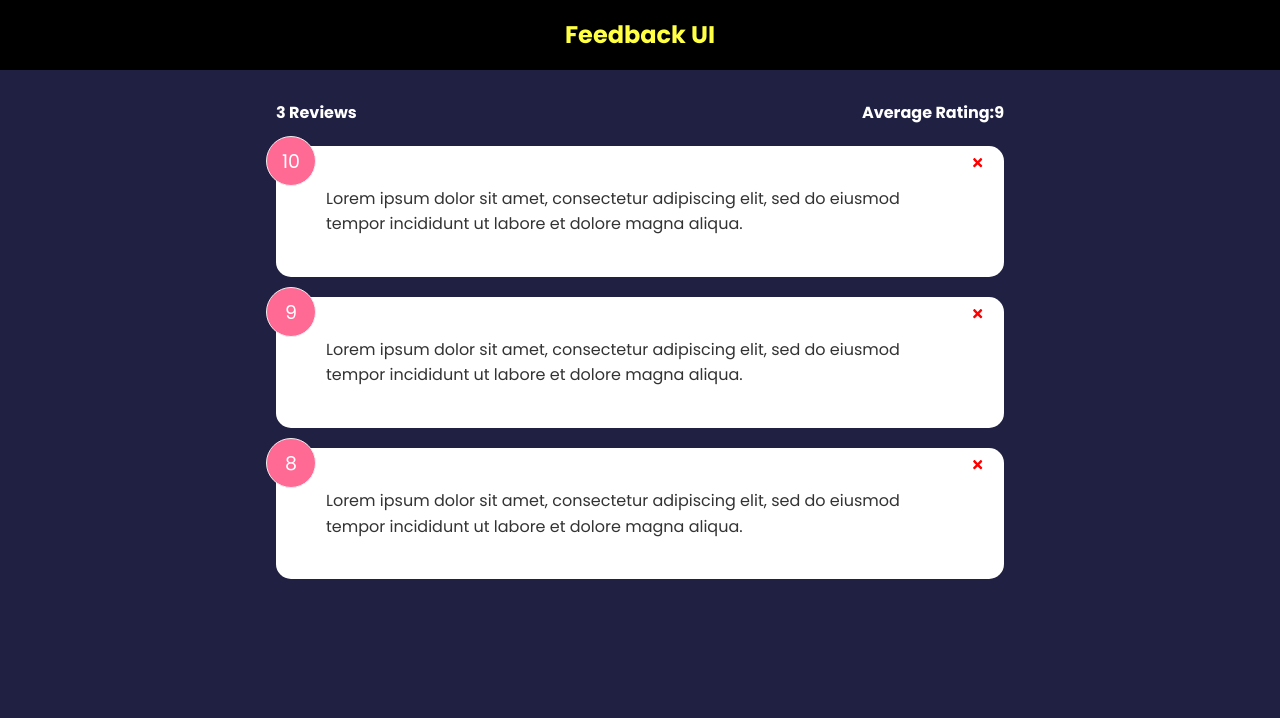
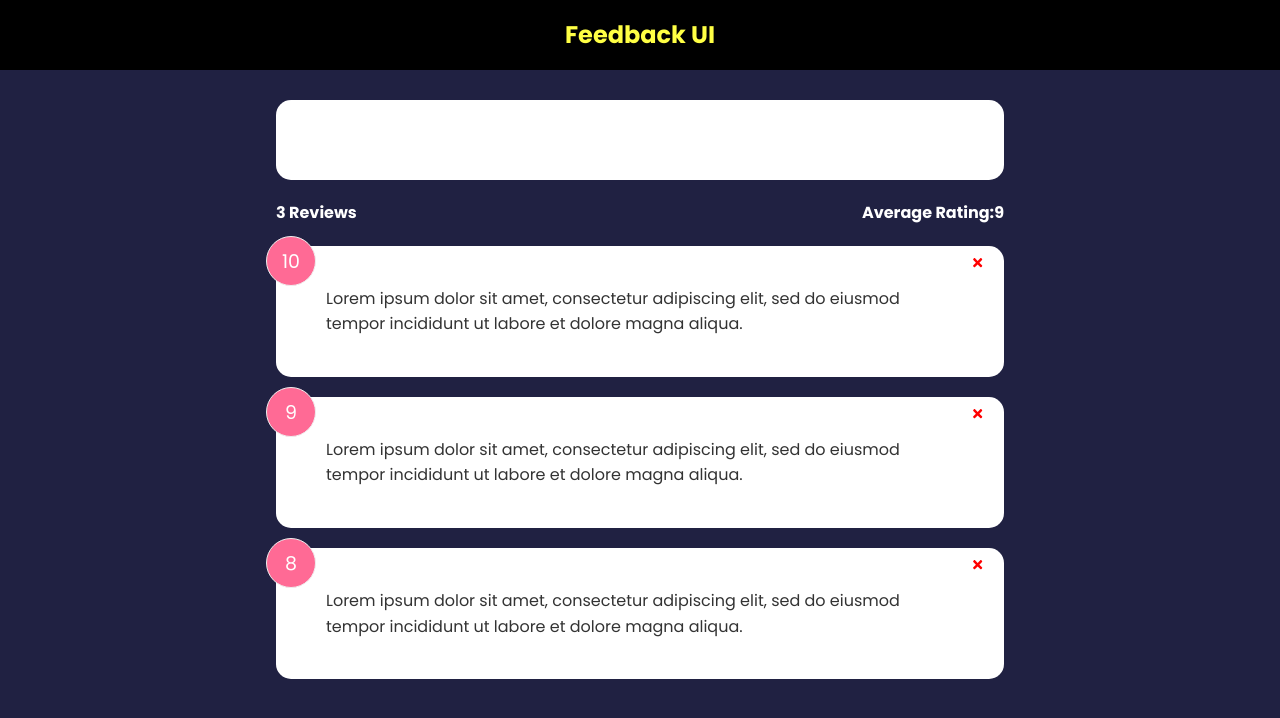
Before and after one commit to Mr-Chegini/feedback-app, a React (Create React App) app: page / in a window 1280 px wide. Shown: the top 718 px of the page. Built offline with nearby package versions, Linux system fonts and the light colour scheme; the HTML template or start-up script is replaced by a standard one.

Commit message:
Implement FeedbackStats component

```diff
--- a/src/App.js
+++ b/src/App.js
@@ -1,6 +1,7 @@
 import { useState } from "react";
 
 import Header from "./components/Header";
+import FeedbackForm from "./components/FeedbackForm";
 import FeedbackStats from "./components/FeedbackStats";
 import FeedBackList from "./components/FeedBackList";
 import FeedbackData from "./data/FeedbackData";
@@ -16,6 +17,7 @@ function App() {
     <>
       <Header />
       <div className="container">
+        <FeedbackForm />
         <FeedbackStats feedback={feedback} />
         <FeedBackList feedback={feedback} handleDelete={deleteFeedback} />
       </div>
--- /dev/null
+++ b/src/components/FeedbackForm.jsx
@@ -0,0 +1,9 @@
+import  Card from "./shared/Card";
+
+function FeedbackForm() {
+
+    return <Card>
+  </Card>;
+}
+
+export default FeedbackForm;
--- a/src/components/FeedbackItem.jsx
+++ b/src/components/FeedbackItem.jsx
@@ -5,7 +5,7 @@ import Card from "./shared/Card";
 function FeedbackItem({ item, handleDelete }) {
   return (
     <Card>
-      <div className="num-display">{item.rating}</div>
+      <div className="num-display flex ">{item.rating}</div>
       <button onClick={() => handleDelete(item.id)} className="close">
         <FaTimes color="red" />
       </button>
--- a/src/components/shared/Card.jsx
+++ b/src/components/shared/Card.jsx
@@ -1,7 +1,7 @@
 import { PropTypes } from "prop-types";
 
 function Card({ children, reverse }) {
-  return <div className={`card ${reverse ?? "reverse"}`}>{children}</div>;
+  return <div className={`card ${reverse && "reverse"}`}>{children}</div>;
 }
 
 Card.defaultProps = {
```
